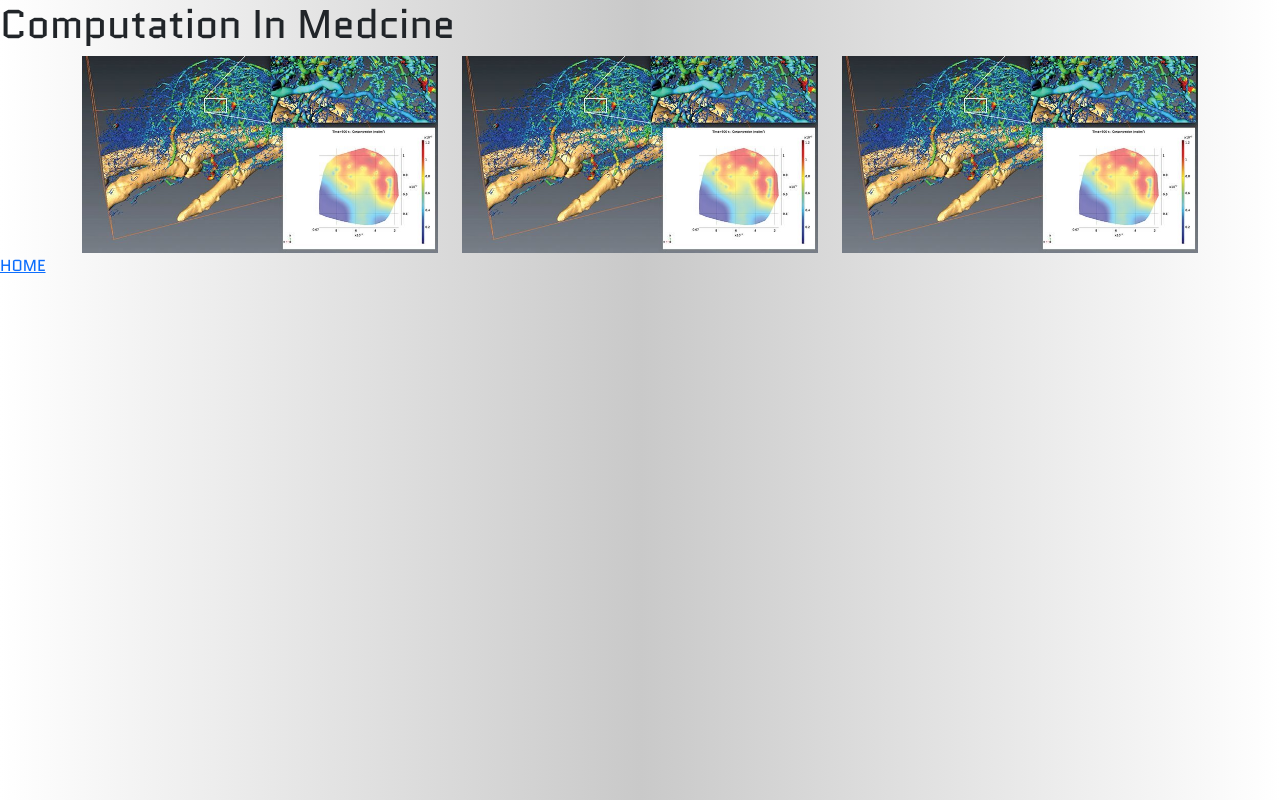
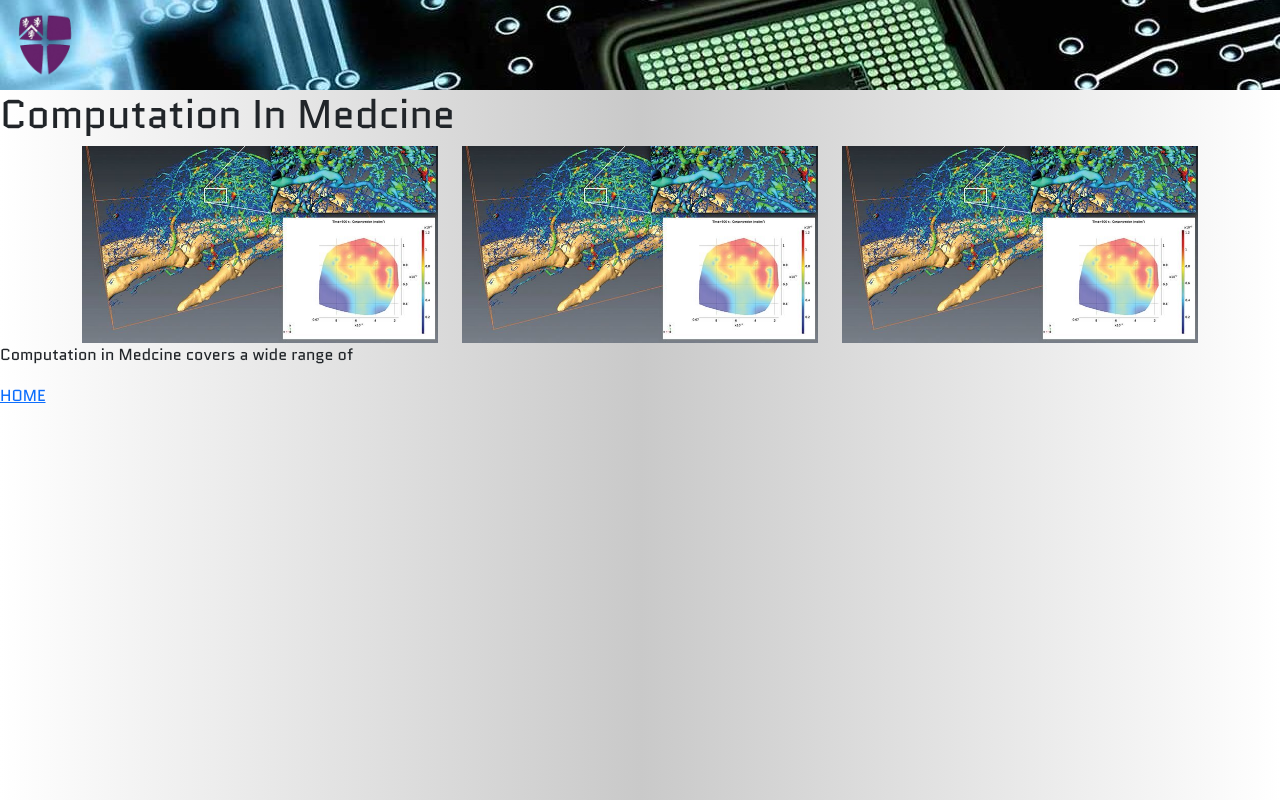
Before and after one commit to GREX18/GreatRepo, a plain HTML site: page CompInMedcine.html in a window 1280 px wide. Drawn offline with nearby package versions, Linux system fonts and the light colour scheme.

Commit message:
added banner

```diff
--- a/CompInMedcine.html
+++ b/CompInMedcine.html
@@ -12,6 +12,7 @@
     <link href="https://cdn.jsdelivr.net/npm/bootstrap@5.3.8/dist/css/bootstrap.min.css" rel="stylesheet" integrity="sha384-sRIl4kxILFvY47J16cr9ZwB07vP4J8+LH7qKQnuqkuIAvNWLzeN8tE5YBujZqJLB" crossorigin="anonymous">
   </head>
   <body>
+    <header class="indexheader"> <img id="logo" src="durhamlogo.png" alt="Durham Logo"> </header>
     <h1>Computation In Medcine</h1>
 
     <div class="container">
@@ -27,6 +28,7 @@
           </div>
         </div>
       </div>
+    <p>Computation in Medcine covers a wide range of </p>
     <a href="index.html">HOME</a>
 
 
```
